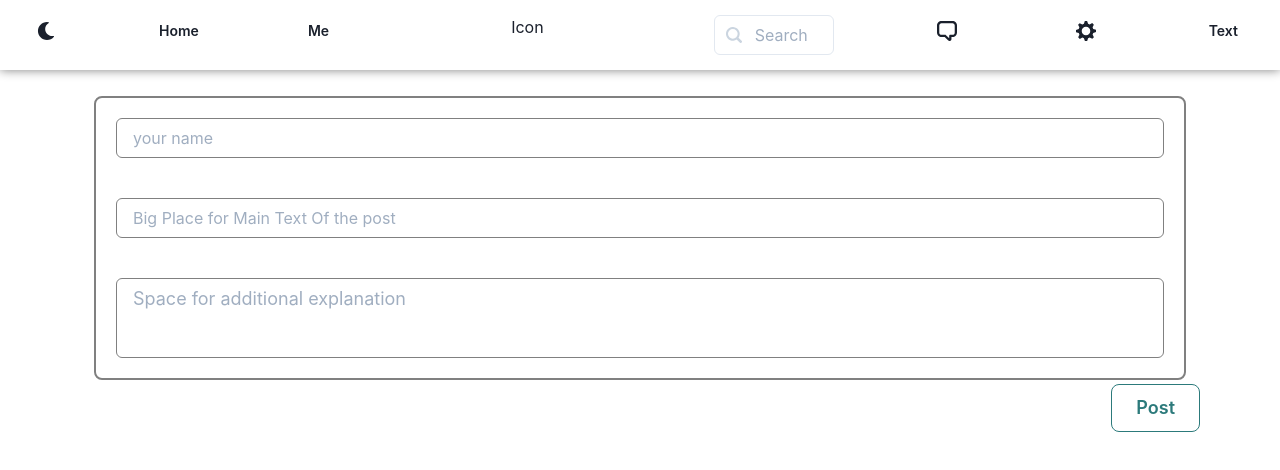
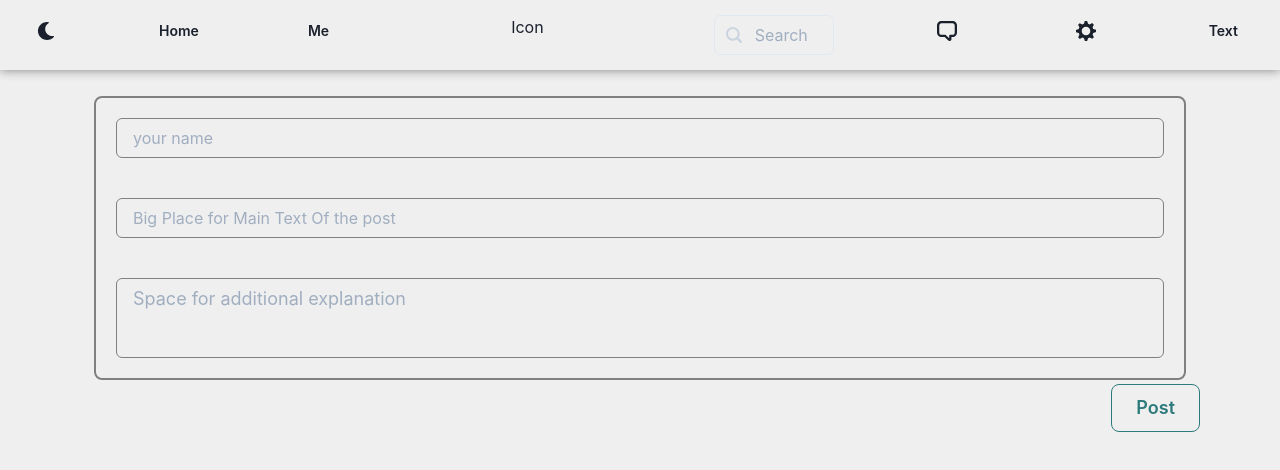
Before and after one commit to sabrina34352/Social-app, a React (Create React App) app: page /posting in a window 1280 px wide. Shown: the top 470 px of the page. Built offline with nearby package versions, Linux system fonts and the light colour scheme.

Commit message:
background and comments fixed

```diff
--- a/src/components/navbar.jsx
+++ b/src/components/navbar.jsx
@@ -16,7 +16,7 @@
 import { Link } from 'react-router-dom';
 
 function Navbar() {
-  const headerBG = useColorModeValue('white', 'black');
+  const headerBG = useColorModeValue('#EFEFEF', '#2C3333');
   return (
     <>
       <Box
--- a/src/components/theme.jsx
+++ b/src/components/theme.jsx
@@ -1,4 +1,5 @@
-import { extendTheme } from "@chakra-ui/react";
+import { extendTheme } from '@chakra-ui/react';
+import { mode } from '@chakra-ui/theme-tools';
 
 const Button = {
   defaultProps: {
@@ -6,10 +7,19 @@
     variant: 'ghost',
   },
 };
+const styles = {
+  global: props => ({
+    body: {
+      color: mode('gray.800', 'whiteAlpha.900')(props),
+      bg: mode('#EFEFEF', '#2C3333')(props),
+    },
+  }),
+};
 
 const theme = extendTheme({
-    components:{
-        Button,
-    }
-})
+  components: {
+    Button,
+  },
+  styles,
+});
 export default theme;
```
Also changed, not shown: 1 other file (tests, documents, lock files or other folders).
